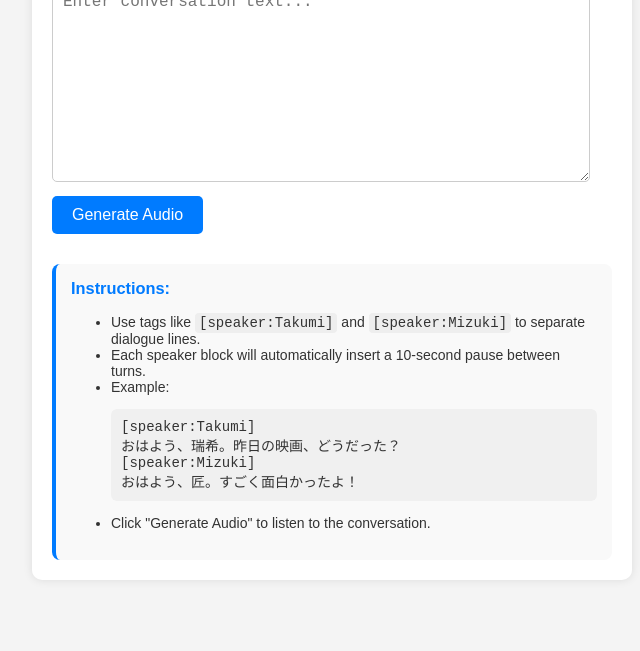
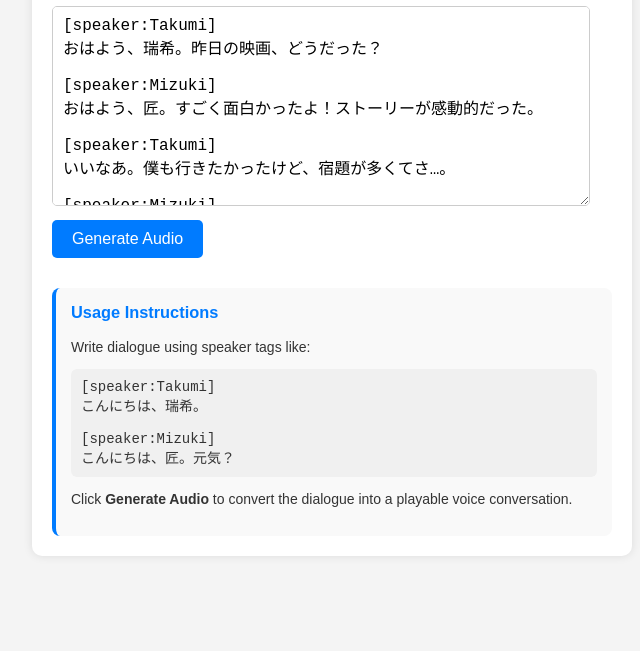
Before and after one commit to Kenpham1506/JPD123, a website: page index.html in a window 1280 px wide. Shown: the part 189-840 px from the top of the page, without its empty margins (308-948 px from the left). Drawn offline with Linux system fonts and the light colour scheme.

Commit message:
Update index.html

```diff
--- a/index.html
+++ b/index.html
@@ -9,26 +9,36 @@
 <body>
 	<div class="container">
 		<h1>JPD123 Nhuvt</h1>
-		<textarea id="inputText" placeholder="Enter conversation text..."></textarea>
+		<textarea id="inputText" placeholder="Enter conversation text...">[speaker:Takumi]
+おはよう、瑞希。昨日の映画、どうだった？
+
+[speaker:Mizuki]
+おはよう、匠。すごく面白かったよ！ストーリーが感動的だった。
+
+[speaker:Takumi]
+いいなあ。僕も行きたかったけど、宿題が多くてさ…。
+
+[speaker:Mizuki]
+それは残念。でも来週また観に行く予定だよ。一緒に行く？</textarea>
+
 		<button id="generateBtn">Generate Audio</button>
+
 		<div class="player" id="audioPlayer" style="display: none;">
 			<audio id="audio" controls crossorigin="anonymous"></audio>
 		</div>
+
 		<div class="instructions">
-			<h3>Instructions:</h3>
-			<ul>
-				<li>Use tags like <code>[speaker:Takumi]</code> and <code>[speaker:Mizuki]</code> to separate dialogue lines.</li>
-				<li>Each speaker block will automatically insert a 10-second pause between turns.</li>
-				<li>Example:
-					<pre>[speaker:Takumi]
-おはよう、瑞希。昨日の映画、どうだった？
+			<h3>Usage Instructions</h3>
+			<p>Write dialogue using speaker tags like:</p>
+			<pre>[speaker:Takumi]
+こんにちは、瑞希。
+
 [speaker:Mizuki]
-おはよう、匠。すごく面白かったよ！</pre>
-				</li>
-				<li>Click "Generate Audio" to listen to the conversation.</li>
-			</ul>
+こんにちは、匠。元気？</pre>
+			<p>Click <strong>Generate Audio</strong> to convert the dialogue into a playable voice conversation.</p>
 		</div>
 	</div>
+
 	<script src="script.js"></script>
 </body>
 </html>
```
